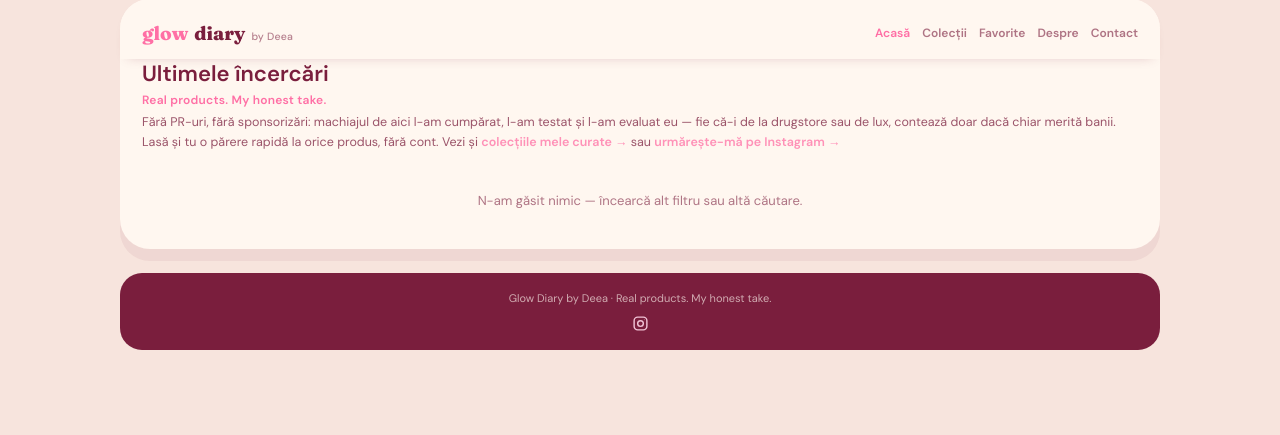
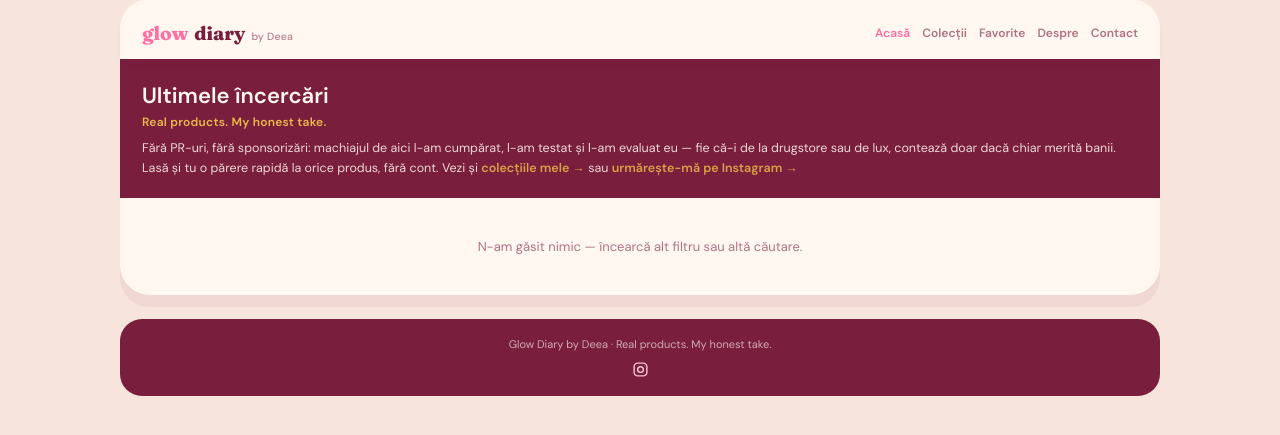
Before and after one commit to SanduAndreea22/Glow-Diary, a Django app: page / in a window 1280 px wide. Shown: the part 33-468 px from the top of the page. Run offline with Django 5.2, Linux system fonts and the light colour scheme; data comes from the database, SQL or seed files in the repository; data that the repository does not hold is empty.

Commit message:
Adaugă un bloc de contrast puternic pe Acasă + elimină "curate"
Rezolvă un punct de design din audit (Prompt 2): titlul, tagline-ul și
intro-ul de pe Acasă au acum un fundal maro plin, dramatic — nu doar
micile badge-uri de contrast existente. Rămâne închis la culoare și pe
tema întunecată (excepție explicită în @media dark, ca la footer/toast).

Text: eliminat cuvântul "curate" din 2 locuri, la cererea Deei — "colecțiile
mele curate →" (Acasă) și "selecții curate de Deea" (Colecții) sunau ca
"curat/clean", nu ca sensul intenționat de "atent alese". A doua frază a
fost și inexactă structural — colecțiile ei sunt cutii/pachete primite
(goodiebag, goodiebox), nu neapărat grupări "pe teme" — înlocuită cu
"grupate în colecții", neutru față de orice tip de grupare.

89/89 teste trec, ruff curat, verificat vizual (light mode, ambele texte).

Co-Authored-By: Claude Sonnet 5 <noreply@anthropic.com>
Claude-Session: https://claude.ai/code/session_01UW28PtpcU8CA1B2PvWUg9v

```diff
--- a/reviews/templates/reviews/collections.html
+++ b/reviews/templates/reviews/collections.html
@@ -4,7 +4,7 @@
 
 {% block content %}
 <div class="feed-title">Colecții</div>
-<div class="feed-tag">Produsele testate, grupate pe teme — selecții curate de Deea</div>
+<div class="feed-tag">Produsele testate, grupate în colecții</div>
 
 <div class="card-grid">
 {% for colectie in colectii %}
--- a/reviews/templates/reviews/feed.html
+++ b/reviews/templates/reviews/feed.html
@@ -4,9 +4,11 @@
 {% block title %}Glow Diary by Deea — Ultimele încercări{% endblock %}
 
 {% block content %}
-<div class="feed-title">Ultimele încercări</div>
-<div class="feed-tag">Real products. My honest take.</div>
-<p class="feed-intro">Fără PR-uri, fără sponsorizări: machiajul de aici l-am cumpărat, l-am testat și l-am evaluat eu — fie că-i de la drugstore sau de lux, contează doar dacă chiar merită banii. Lasă și tu o părere rapidă la orice produs, fără cont. Vezi și <a href="{% url 'reviews:collections' %}">colecțiile mele curate →</a>{% if instagram_url %} sau <a href="{{ instagram_url }}" target="_blank" rel="noopener noreferrer">urmărește-mă pe Instagram →</a>{% endif %}</p>
+<div class="hero-intro">
+  <div class="feed-title">Ultimele încercări</div>
+  <div class="feed-tag">Real products. My honest take.</div>
+  <p class="feed-intro">Fără PR-uri, fără sponsorizări: machiajul de aici l-am cumpărat, l-am testat și l-am evaluat eu — fie că-i de la drugstore sau de lux, contează doar dacă chiar merită banii. Lasă și tu o părere rapidă la orice produs, fără cont. Vezi și <a href="{% url 'reviews:collections' %}">colecțiile mele →</a>{% if instagram_url %} sau <a href="{{ instagram_url }}" target="_blank" rel="noopener noreferrer">urmărește-mă pe Instagram →</a>{% endif %}</p>
+</div>
 {% if arata_contor_produse %}
 <div class="stat-chip">✨ {{ total_produse }} {% if total_produse == 1 %}produs testat{% else %}produse testate{% endif %} până acum</div>
 {% elif ultima_actualizare %}
--- a/static/css/style.css
+++ b/static/css/style.css
@@ -85,6 +85,16 @@ img{max-width:100%;display:block;}
   .nav-links.open{max-height:260px;padding:10px 22px 18px;}
 }
 /* Feed */
+/* Suprafață închisă la culoare, plină, în jurul titlului+tagline+intro —
+   singurul bloc "dramatic" de contrast de pe pagină (restul e roz peste
+   tot). Vezi excepția din @media (dark) mai jos — rămâne închisă și pe
+   tema întunecată, ca footer-ul/toast-ul, nu urmează --maroon (care
+   devine deschis în dark mode). */
+.hero-intro{background:var(--maroon);padding:22px 22px 20px;margin-bottom:16px;}
+.hero-intro .feed-title{padding:0;color:var(--cream);}
+.hero-intro .feed-tag{padding:0;color:var(--gold);margin-top:4px;}
+.hero-intro .feed-intro{padding:0;color:var(--cream);opacity:0.85;margin-top:8px;}
+.hero-intro .feed-intro a{color:var(--gold);}
 .feed-title{padding:0 22px 4px;font-size:22px;font-weight:700;}
 .feed-title-sub{font-size:17px;}
 .feed-tag{padding:0 22px 4px;font-size:12px;color:var(--pink);font-weight:600;letter-spacing:0.02em;}
@@ -885,9 +895,11 @@ footer.site-footer{
   footer.site-footer,
   .recap-hero,
   .milestone-banner-inner,
-  .glow-toast{
+  .glow-toast,
+  .hero-intro{
     background:#3A1220;color:#F8E9EE;
   }
+  .hero-intro .feed-title,.hero-intro .feed-intro{color:#F8E9EE;}
   .recap-hero-number{color:var(--gold);}
   footer.site-footer .footer-social a{color:#FFD6E8;}
   footer.site-footer .footer-social a:hover{color:var(--gold);}
```
